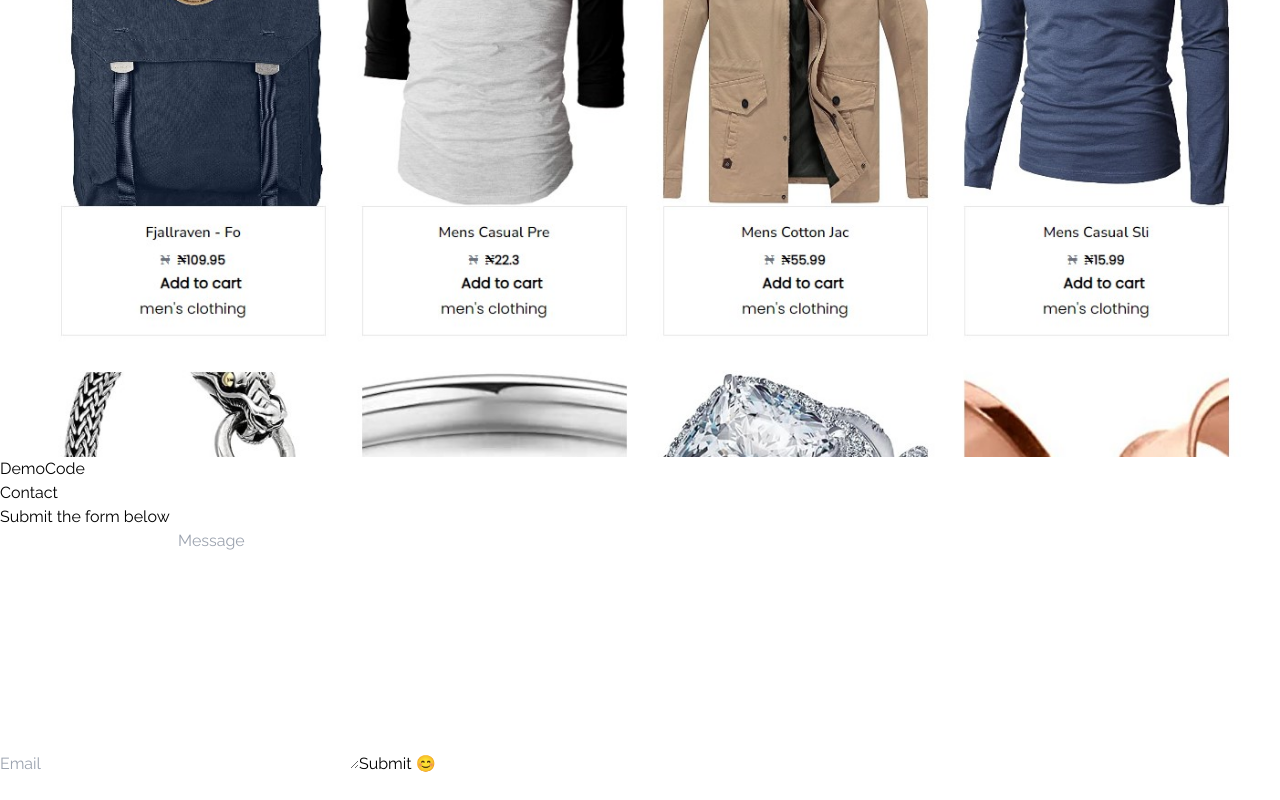
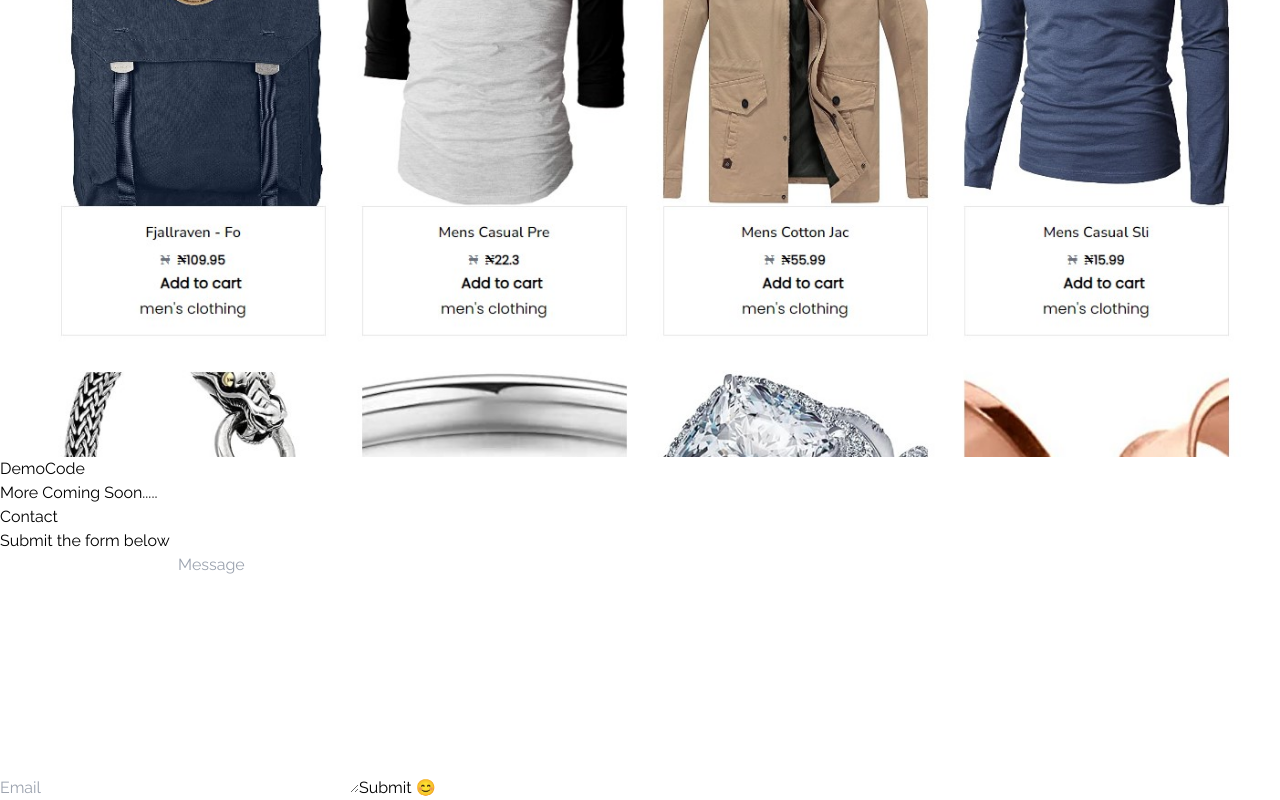
Before and after one commit to asenadaniel/portfolio, a React app: page / in a window 1280 px wide. Shown: the part 4935-5735 px from the top of the page. Before the commit the page ends 5711 px from the top, so only its background shows below. Built offline with nearby package versions, Linux system fonts and the light colour scheme; the HTML template or start-up script is replaced by a standard one.

Commit message:
added coming soon

```diff
--- a/src/components/Home/Home.jsx
+++ b/src/components/Home/Home.jsx
@@ -13,7 +13,7 @@ function Home() {
         <p className='text-[#8892b0] max-w-[700px] py-5'>I&#39;m all about React, striving to create stellar digital experiences</p>
 
         <div>
-          <button className=' group flex items-center justify-between cursor-pointer text-white border-2 px-6 py-3 my-3 hover:bg-slate-600 hover:border-slate-600'>
+          <button className=' group flex items-center justify-between cursor-pointer text-white border-2 px-6 py-3 my-3 hover:bg-slate-600 hover:border-slate-600' >
             View Work
             <span className=' group-hover:rotate-90 duration-300'>
               <ArrowForward className='ml-3' />
--- a/src/components/Work/Work.jsx
+++ b/src/components/Work/Work.jsx
@@ -74,6 +74,7 @@ function Work() {
             </div>
           </div>
 
+          <p className=' text-center flex justify-center items-center text-xl font-bold '>More Coming Soon.....</p>
         </div>
       </div>
     </div>
```
